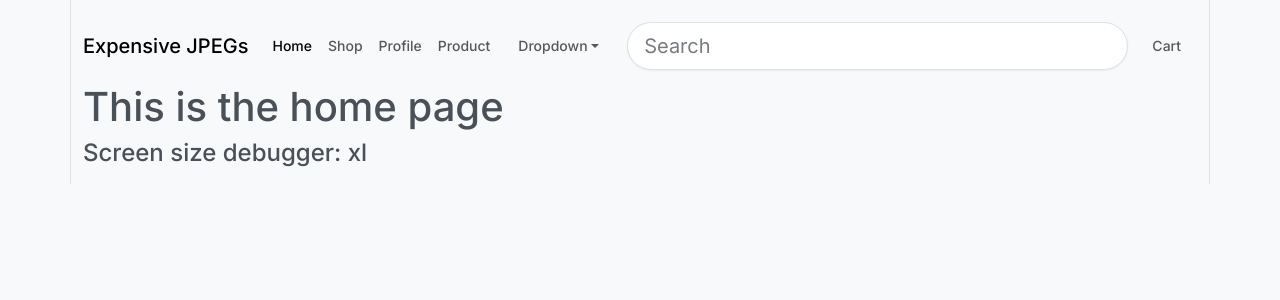
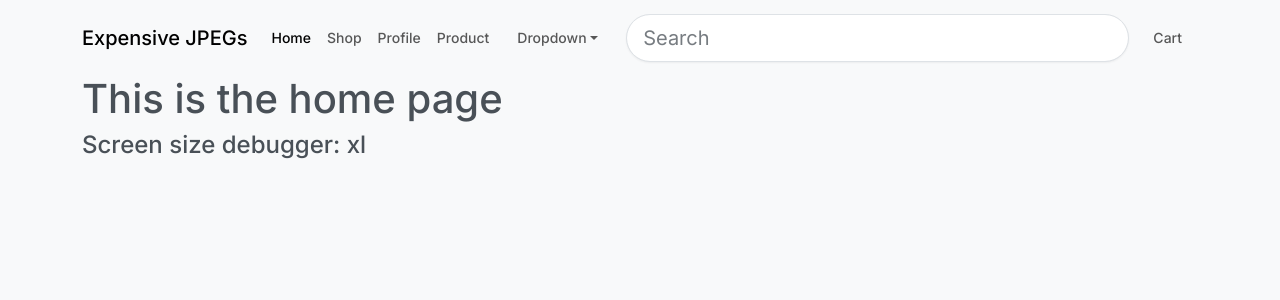
Before and after one commit to DennisPing/digital-art-marketplace-frontend, a React (Create React App) app: page /home in a window 1280 px wide. Shown: the top 300 px of the page. Built offline with nearby package versions, Linux system fonts and the light colour scheme.

Commit message:
Removed the unnecessary padding and border

```diff
--- a/src/App.js
+++ b/src/App.js
@@ -10,7 +10,7 @@ import NavbarComponent from "./navbar";
 function App() {
   return (
     <BrowserRouter>
-      <div className="container py-2 border-start border-end">
+      <div className="container">
         <NavbarComponent />
         <Routes>
           <Route index element={<Navigate replace to="home" />} />
```
